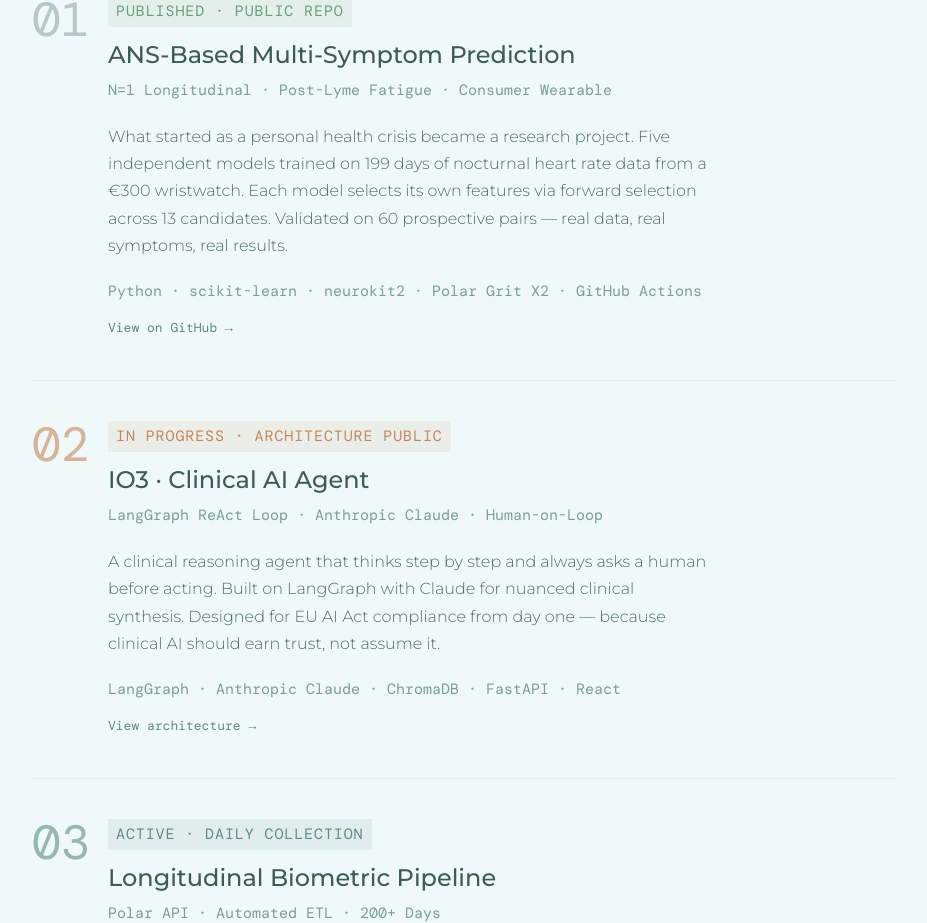
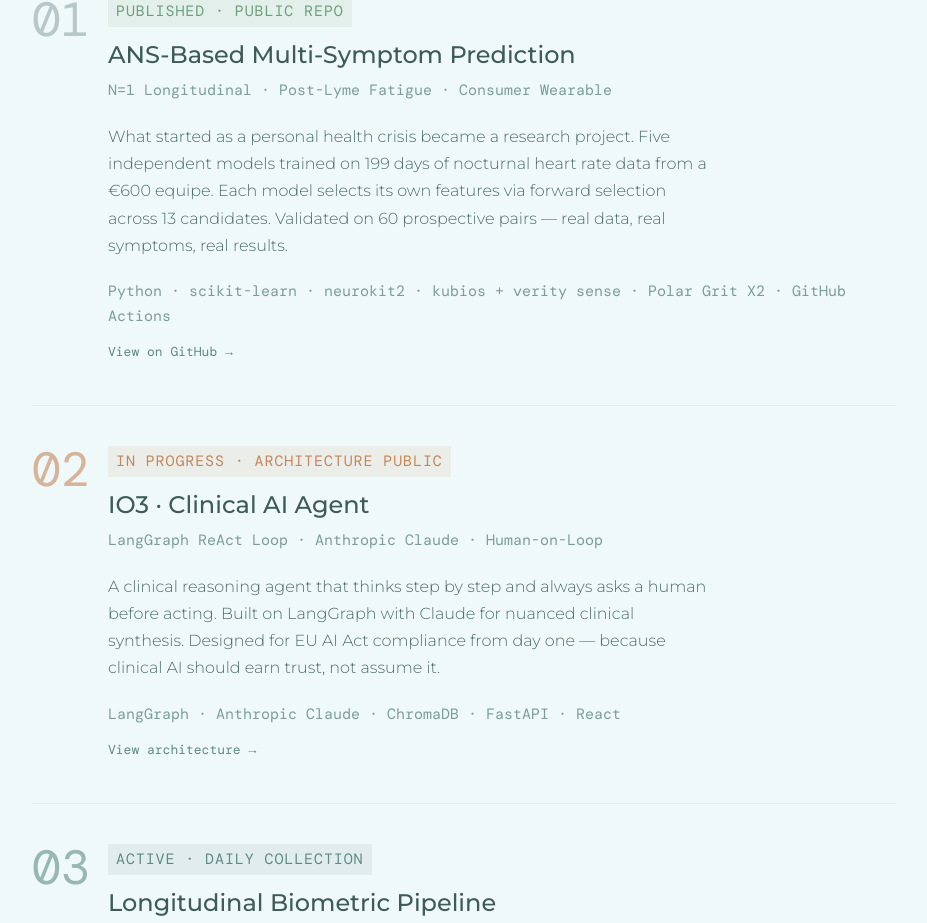
Before and after one commit to kinetica-IA/portfolio-alfie, a React (Vite) app: page / in a window 1280 px wide. Shown: the part 4380-5303 px from the top of the page, without its empty margins (176-1103 px from the left). Built offline with nearby package versions, Linux system fonts and the light colour scheme.

Commit message:
ajustes visuales

```diff
--- a/src/components/Systems.jsx
+++ b/src/components/Systems.jsx
@@ -9,8 +9,8 @@ const ITEMS = [
     title: 'ANS-Based Multi-Symptom Prediction',
     sub: 'N=1 Longitudinal · Post-Lyme Fatigue · Consumer Wearable',
     desc: (nDays, nPairs) =>
-      `What started as a personal health crisis became a research project. Five independent models trained on ${nDays} days of nocturnal heart rate data from a €300 wristwatch. Each model selects its own features via forward selection across 13 candidates. Validated on ${nPairs} prospective pairs — real data, real symptoms, real results.`,
-    stack: 'Python · scikit-learn · neurokit2 · Polar Grit X2 · GitHub Actions',
+      `What started as a personal health crisis became a research project. Five independent models trained on ${nDays} days of nocturnal heart rate data from a €600 equipe. Each model selects its own features via forward selection across 13 candidates. Validated on ${nPairs} prospective pairs — real data, real symptoms, real results.`,
+    stack: 'Python · scikit-learn · neurokit2 · kubios + verity sense · Polar Grit X2 · GitHub Actions',
     link: 'https://github.com/kinetica-IA/polar-lyme-predictor',
     linkText: 'View on GitHub →',
     external: true,
```
